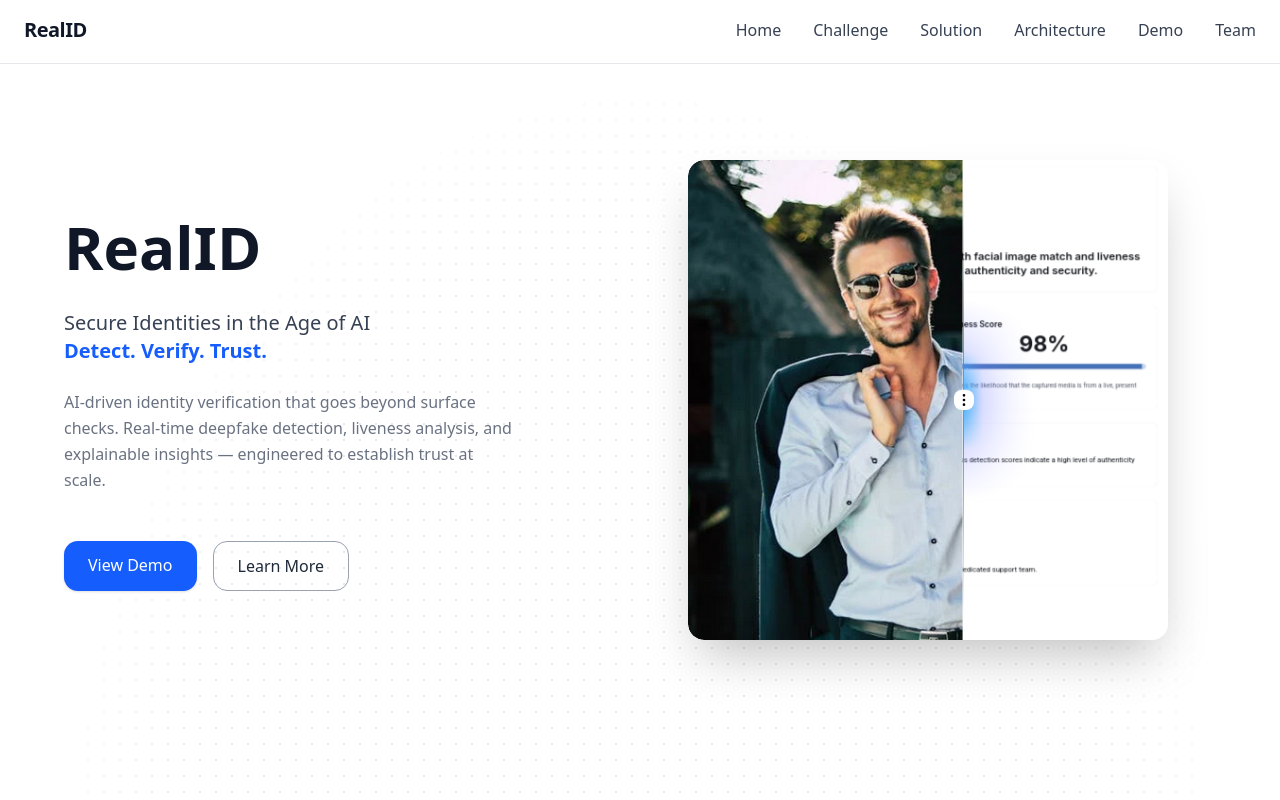
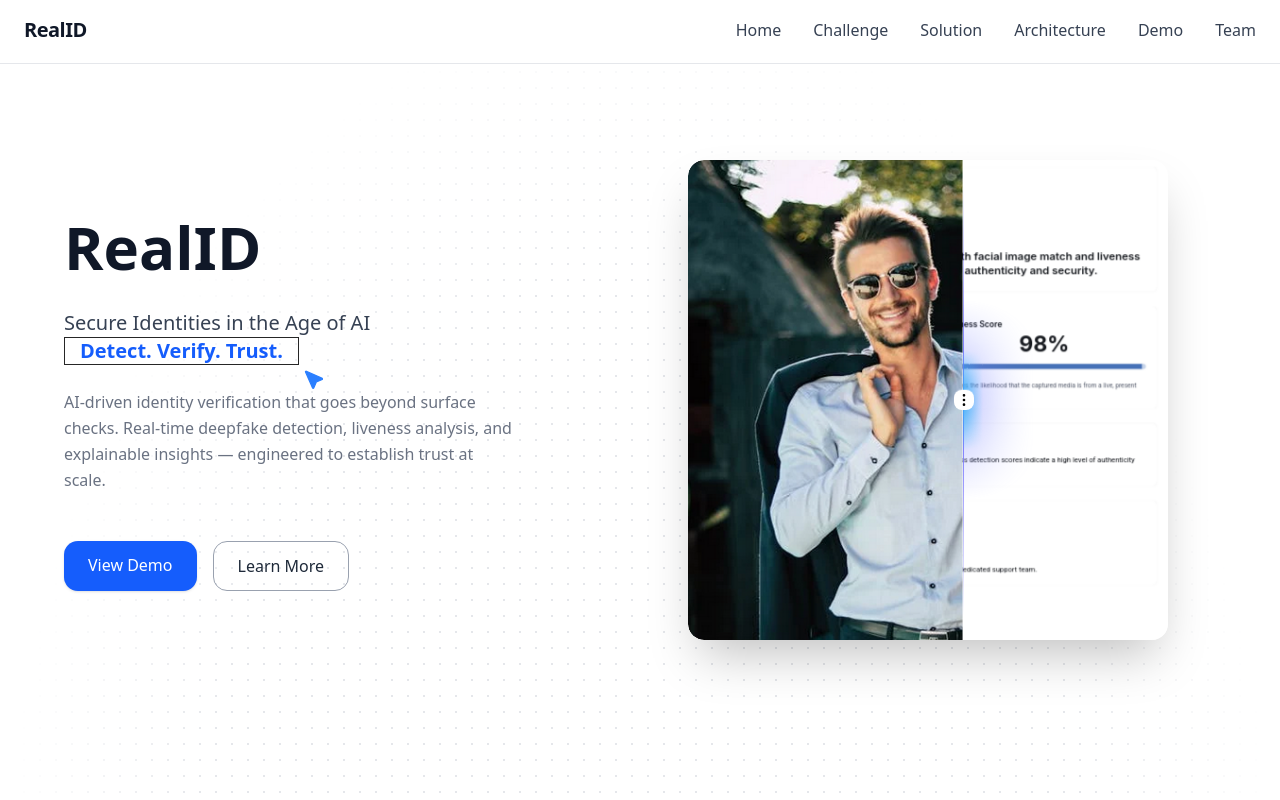
Before and after one commit to 23Aryansharma11/zen_tej, a Next.js app: page / in a window 1280 px wide. Shown: the top 800 px of the page. Built offline with nearby package versions, Linux system fonts and the light colour scheme.

Commit message:
add glare hover and mouse pointer

```diff
--- /dev/null
+++ b/components/architecture.tsx
@@ -0,0 +1,22 @@
+import React from "react";
+
+const Architecture = () => {
+  return (
+    <section
+      id="#architecture"
+      className="min-h-screen flex flex-col items-center justify-center px-6 md:px-16 py-24 text-center"
+    >
+      <h2 className="text-4xl md:text-6xl font-extrabold text-gray-900 mb-4">
+        Architecture
+      </h2>
+      <p className="text-lg md:text-xl text-gray-600 max-w-2xl">
+        Lorem ipsum dolor sit amet, consectetur adipisicing elit. Libero dicta
+        mollitia
+      </p>
+
+      <div className="flex-1 w-full h-full"></div>
+    </section>
+  );
+};
+
+export default Architecture;
--- a/components/hero-section.tsx
+++ b/components/hero-section.tsx
@@ -2,6 +2,8 @@
 
 import { motion } from "framer-motion";
 import { Compare } from "@/components/ui/compare";
+import { PointerHighlight } from "@/components/ui/pointer-highlight";
+
 import Link from "next/link";
 
 const HeroSection = () => {
@@ -21,9 +23,11 @@
         <p className="text-lg md:text-xl text-gray-700 max-w-xl">
           Secure Identities in the Age of AI
           <br />
-          <span className="text-blue-600 font-semibold">
-            Detect. Verify. Trust.
-          </span>
+          <PointerHighlight>
+            <span className="text-blue-600 font-semibold px-4 py-2">
+              Detect. Verify. Trust.
+            </span>
+          </PointerHighlight>
         </p>
 
         <p className="text-gray-500 max-w-md leading-relaxed">
--- /dev/null
+++ b/components/ui/glare-hover.tsx
@@ -0,0 +1,108 @@
+import React, { useRef } from "react";
+
+interface GlareHoverProps {
+  width?: string;
+  height?: string;
+  background?: string;
+  borderRadius?: string;
+  borderColor?: string;
+  children?: React.ReactNode;
+  glareColor?: string;
+  glareOpacity?: number;
+  glareAngle?: number;
+  glareSize?: number;
+  transitionDuration?: number;
+  playOnce?: boolean;
+  className?: string;
+  style?: React.CSSProperties;
+}
+
+const GlareHover: React.FC<GlareHoverProps> = ({
+  width = "500px",
+  height = "500px",
+  background = "#000",
+  borderRadius = "10px",
+  borderColor = "#333",
+  children,
+  glareColor = "#ffffff",
+  glareOpacity = 0.5,
+  glareAngle = -45,
+  glareSize = 250,
+  transitionDuration = 650,
+  playOnce = false,
+  className = "",
+  style = {},
+}) => {
+  const hex = glareColor.replace("#", "");
+  let rgba = glareColor;
+  if (/^[\dA-Fa-f]{6}$/.test(hex)) {
+    const r = parseInt(hex.slice(0, 2), 16);
+    const g = parseInt(hex.slice(2, 4), 16);
+    const b = parseInt(hex.slice(4, 6), 16);
+    rgba = `rgba(${r}, ${g}, ${b}, ${glareOpacity})`;
+  } else if (/^[\dA-Fa-f]{3}$/.test(hex)) {
+    const r = parseInt(hex[0] + hex[0], 16);
+    const g = parseInt(hex[1] + hex[1], 16);
+    const b = parseInt(hex[2] + hex[2], 16);
+    rgba = `rgba(${r}, ${g}, ${b}, ${glareOpacity})`;
+  }
+
+  const overlayRef = useRef<HTMLDivElement | null>(null);
+
+  const animateIn = () => {
+    const el = overlayRef.current;
+    if (!el) return;
+
+    el.style.transition = "none";
+    el.style.backgroundPosition = "-100% -100%, 0 0";
+    el.style.transition = `${transitionDuration}ms ease`;
+    el.style.backgroundPosition = "100% 100%, 0 0";
+  };
+
+  const animateOut = () => {
+    const el = overlayRef.current;
+    if (!el) return;
+
+    if (playOnce) {
+      el.style.transition = "none";
+      el.style.backgroundPosition = "-100% -100%, 0 0";
+    } else {
+      el.style.transition = `${transitionDuration}ms ease`;
+      el.style.backgroundPosition = "-100% -100%, 0 0";
+    }
+  };
+
+  const overlayStyle: React.CSSProperties = {
+    position: "absolute",
+    inset: 0,
+    background: `linear-gradient(${glareAngle}deg,
+        hsla(0,0%,0%,0) 60%,
+        ${rgba} 70%,
+        hsla(0,0%,0%,0) 100%)`,
+    backgroundSize: `${glareSize}% ${glareSize}%, 100% 100%`,
+    backgroundRepeat: "no-repeat",
+    backgroundPosition: "-100% -100%, 0 0",
+    pointerEvents: "none",
+  };
+
+  return (
+    <div
+      className={`relative grid place-items-center overflow-hidden border cursor-pointer ${className}`}
+      style={{
+        width,
+        height,
+        background,
+        borderRadius,
+        borderColor,
+        ...style,
+      }}
+      onMouseEnter={animateIn}
+      onMouseLeave={animateOut}
+    >
+      <div ref={overlayRef} style={overlayStyle} />
+      {children}
+    </div>
+  );
+};
+
+export default GlareHover;
--- /dev/null
+++ b/components/ui/pointer-highlight.tsx
@@ -0,0 +1,119 @@
+"use client";
+import { cn } from "@/lib/utils";
+import { motion } from "motion/react";
+import { useRef, useEffect, useState } from "react";
+
+export function PointerHighlight({
+  children,
+  rectangleClassName,
+  pointerClassName,
+  containerClassName,
+}: {
+  children: React.ReactNode;
+  rectangleClassName?: string;
+  pointerClassName?: string;
+  containerClassName?: string;
+}) {
+  const containerRef = useRef<HTMLDivElement>(null);
+  const [dimensions, setDimensions] = useState({ width: 0, height: 0 });
+
+  useEffect(() => {
+    if (containerRef.current) {
+      const { width, height } = containerRef.current.getBoundingClientRect();
+      setDimensions({ width, height });
+    }
+
+    const resizeObserver = new ResizeObserver((entries) => {
+      for (const entry of entries) {
+        const { width, height } = entry.contentRect;
+        setDimensions({ width, height });
+      }
+    });
+
+    if (containerRef.current) {
+      resizeObserver.observe(containerRef.current);
+    }
+
+    return () => {
+      if (containerRef.current) {
+        resizeObserver.unobserve(containerRef.current);
+      }
+    };
+  }, []);
+
+  return (
+    <div
+      className={cn("relative w-fit", containerClassName)}
+      ref={containerRef}
+    >
+      {children}
+      {dimensions.width > 0 && dimensions.height > 0 && (
+        <motion.div
+          className="pointer-events-none absolute inset-0 z-0"
+          initial={{ opacity: 0, scale: 0.95, originX: 0, originY: 0 }}
+          animate={{ opacity: 1, scale: 1 }}
+          transition={{ duration: 0.5, ease: "easeOut" }}
+        >
+          <motion.div
+            className={cn(
+              "absolute inset-0 border border-neutral-800 dark:border-neutral-200",
+              rectangleClassName,
+            )}
+            initial={{
+              width: 0,
+              height: 0,
+            }}
+            whileInView={{
+              width: dimensions.width,
+              height: dimensions.height,
+            }}
+            transition={{
+              duration: 1,
+              ease: "easeInOut",
+            }}
+          />
+          <motion.div
+            className="pointer-events-none absolute"
+            initial={{ opacity: 0 }}
+            whileInView={{
+              opacity: 1,
+              x: dimensions.width + 4,
+              y: dimensions.height + 4,
+            }}
+            style={{
+              rotate: -90,
+            }}
+            transition={{
+              opacity: { duration: 0.1, ease: "easeInOut" },
+              duration: 1,
+              ease: "easeInOut",
+            }}
+          >
+            <Pointer
+              className={cn("h-5 w-5 text-blue-500", pointerClassName)}
+            />
+          </motion.div>
+        </motion.div>
+      )}
+    </div>
+  );
+}
+
+const Pointer = ({ ...props }: React.SVGProps<SVGSVGElement>) => {
+  return (
+    <svg
+      stroke="currentColor"
+      fill="currentColor"
+      strokeWidth="1"
+      strokeLinecap="round"
+      strokeLinejoin="round"
+      viewBox="0 0 16 16"
+      height="1em"
+      width="1em"
+      xmlns="http://www.w3.org/2000/svg"
+      {...props}
+    >
+      <path d="M14.082 2.182a.5.5 0 0 1 .103.557L8.528 15.467a.5.5 0 0 1-.917-.007L5.57 10.694.803 8.652a.5.5 0 0 1-.006-.916l12.728-5.657a.5.5 0 0 1 .556.103z"></path>
+    </svg>
+  );
+};
```
